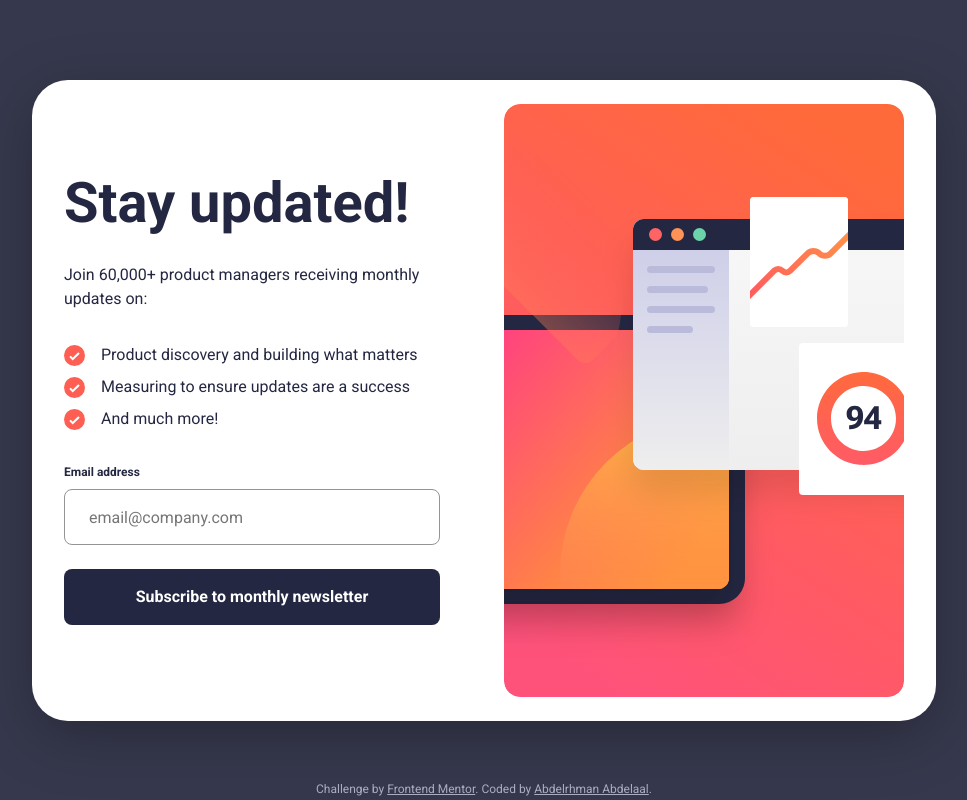
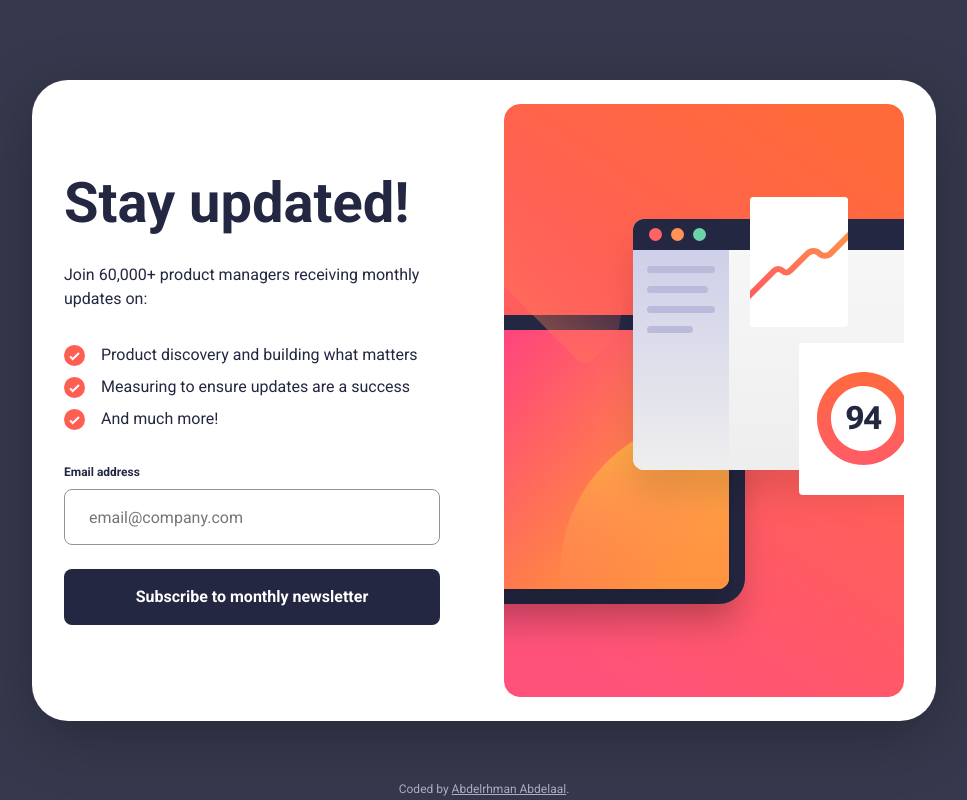
Before and after one commit to MrBlackvanta/newsletter-sign-up-with-success-message, a Next.js app: page / in a window 1280 px wide. Shown: the whole page, without its empty margins (156-1123 px from the left). Built offline with nearby package versions, Linux system fonts and the light colour scheme.

Commit message:
fix: update author links and remove obsolete mirror URL from README

```diff
--- a/src/app/layout.tsx
+++ b/src/app/layout.tsx
@@ -52,16 +52,7 @@ export default function RootLayout({
         {children}
         <footer className="absolute inset-x-0 bottom-0 px-4 pb-0.5 text-center text-label text-muted sm:text-muted-inverse">
           <p>
-            Challenge by{" "}
-            <a
-              className="underline sm:v-focus-ring-inverse"
-              href="https://www.frontendmentor.io?ref=challenge"
-              target="_blank"
-              rel="noopener noreferrer"
-            >
-              Frontend Mentor
-            </a>
-            . Coded by{" "}
+            Coded by{" "}
             <a
               className="underline sm:v-focus-ring-inverse"
               href="https://www.linkedin.com/in/abdelrhman-vanta/"
```
Also changed, not shown: screenshot.webp, 1 other file (tests, documents, lock files or other folders).
